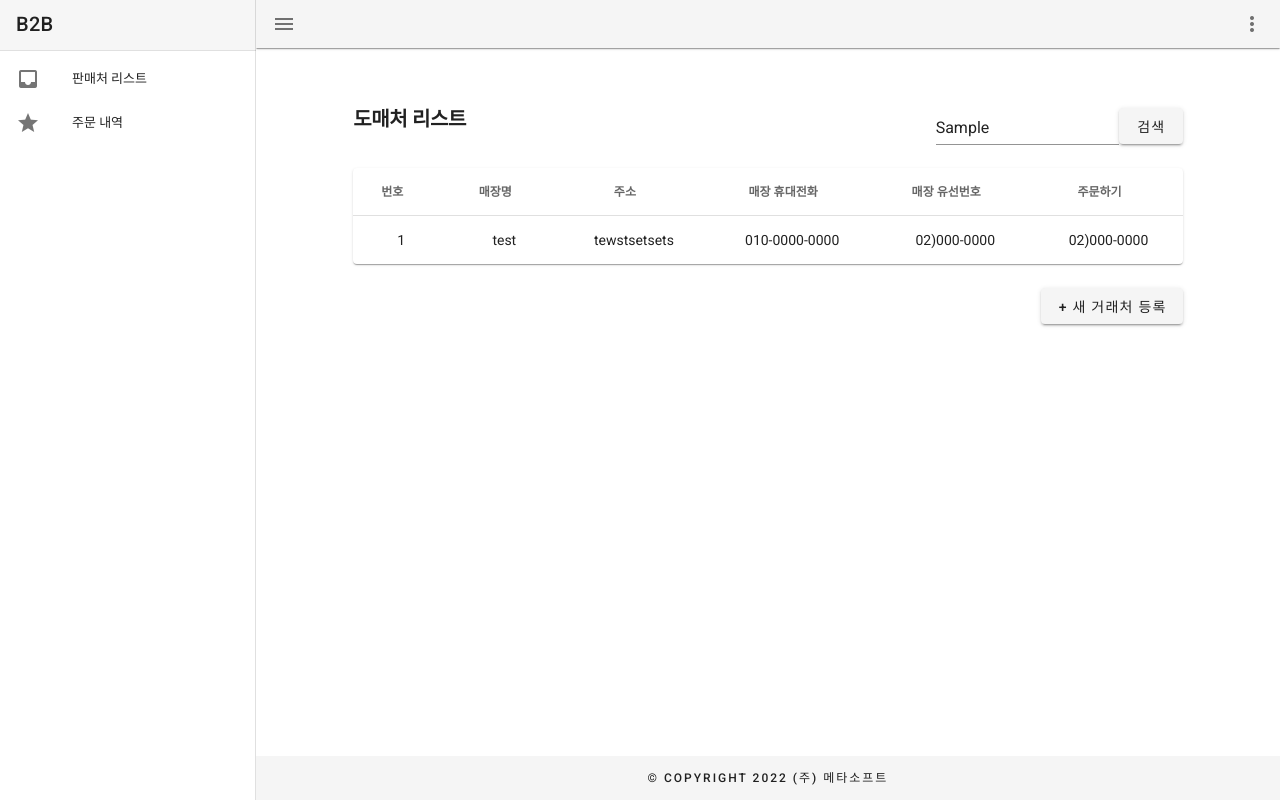
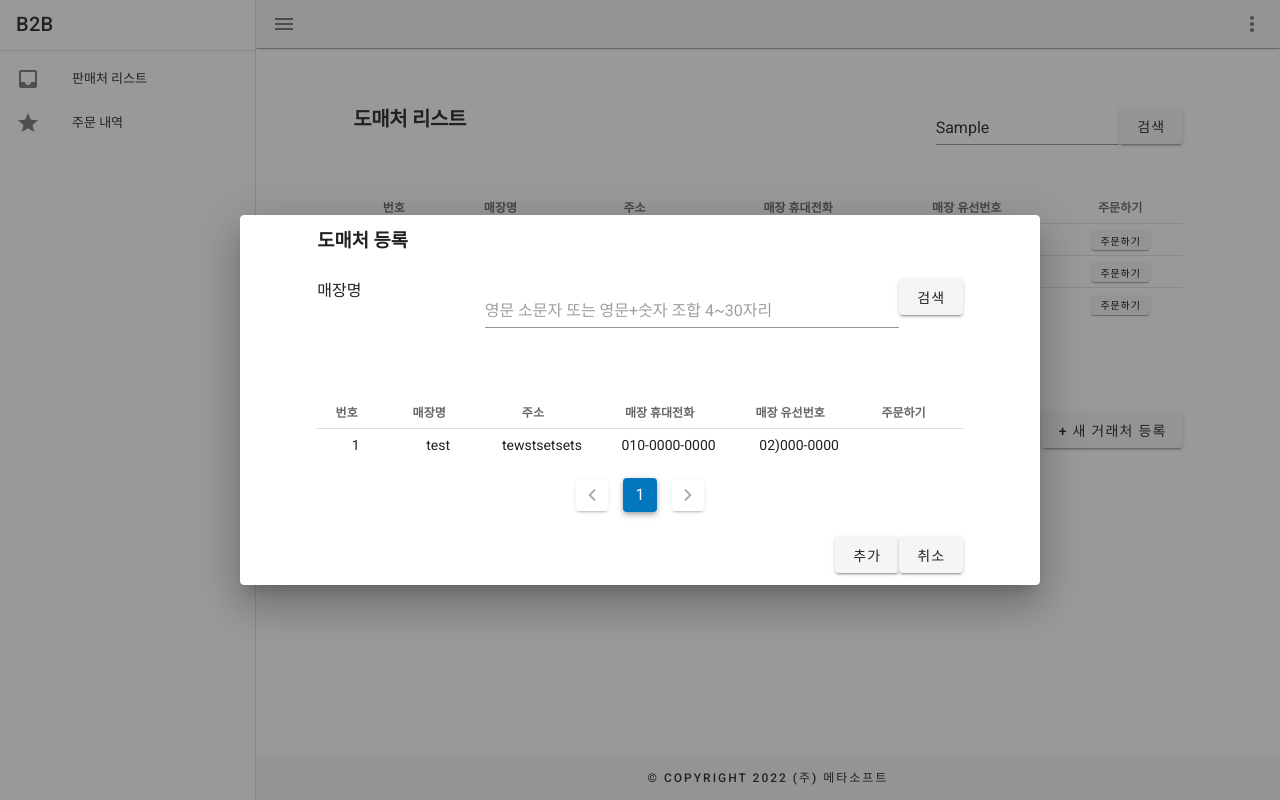
Before and after one commit to jonghoeJoen/b2b, a Vue app: page /wholesaler in a window 1280 px wide. Both pictures are taken after typing "Sample" into the empty fields and a click on the button "+ 새 거래처 등록". Built offline with nearby package versions, Linux system fonts and the light colour scheme.

Commit message:
dataTable 페이지 수정

```diff
--- a/src/components/DataTableCustom.vue
+++ b/src/components/DataTableCustom.vue
@@ -800,6 +800,12 @@ export default Vue.component('data-table-custom-component', {
         };
     },
     watch: {
+        headers: {
+            handler(n) {
+                console.log(n);
+            },
+            deep:true,
+        },
         dataProps: {
             handler(n) {
                 this.$nextTick(() => {
--- a/src/components/newAccount.vue
+++ b/src/components/newAccount.vue
@@ -2,13 +2,14 @@
     <v-dialog
         scrollable
         persistent
-        width="600px"
+        width="800px"
         v-model="valueData"
         @click:outside="closeModal()"
         @keydown.esc="closeModal()">
-        <v-row>
-            <div class="col-10">
-                <div class="row justify-content-center">
+        <v-card class="pa-3">
+        <v-row dense class="d-flex justify-center">
+            <v-col cols="10">
+                <v-row>
                     <div class="col-12">
                         <div class="d-block text-start">
                             <h3>도매처 등록</h3>
@@ -17,7 +18,7 @@
                     <v-col cols="3">
                         매장명
                     </v-col>
-                    <v-col cols="9">
+                    <v-col cols="9" class="d-flex justify-center">
                         <v-text-field
                             type="text"
                             class="form-control"
@@ -26,23 +27,37 @@
                         <v-btn> 검색 </v-btn>
                     </v-col>
                     <v-col cols="12">
-                        <!-- <b-table striped hover :items="dataTable.item" :fields="dataTable.fields">
-                            <template #cell(order)="row">
-                                <b-button size="sm" @click="dialogChange(row.item)" class="mr-2">
-                                선택
-                                </b-button>
-                            </template>
-                        </b-table> -->
+                        <data-table-custom-component
+                            class="th-center"
+                            dense
+                            itemsPerPageHide
+                            countHide
+                            :headers="dataTable.headers"
+                            :items="dataTable.items"
+                            :totalRows="dataTable.totalRows"
+                            :loading="dataTable.loading"
+                            :page="dataTable.page"
+                            :search="dataTable.search"
+                            :items-per-page="dataTable.itemsPerPage"
+                            :cell="dataTable.cell"
+                            :sort-by="dataTable.sortBy"
+                            :sort-desc="dataTable.sortDesc"
+                            multi-sort
+                            content-class="tableline equipment-table td50"
+                            @click:multiButton="clickMultiButton($event)"
+                        >
+                        </data-table-custom-component>
                     </v-col>
-                </div>
-            </div>
+                </v-row>
+            </v-col>
             <div class="col-10">
                 <div style="display: flex; justify-content: end">
-                    <v-btn class="mt-3" block @click="closeModal()" style="margin-right: 3px">추가</v-btn>
-                    <v-btn class="mt-3" block @click="closeModal()">취소</v-btn>
+                    <v-btn @click="closeModal()">추가</v-btn>
+                    <v-btn @click="closeModal()">취소</v-btn>
                 </div>
             </div>
         </v-row>
+        </v-card>
     </v-dialog>
 </template>
 
@@ -64,17 +79,32 @@ export default Vue.component('new-account', {
         return {
             valueData: false,
             dataTable: {
-				fields : [
-					{ label: '건물명', key: 'id', thClass: 'text-center', tdClass: 'text-center', sortable: false },
-					{ label: '매장명', key: 'storeName', thClass: 'text-center', tdClass: 'text-center',  sortable: false },
-					{ label: '주소', key: 'postcode', thClass: 'text-center', tdClass: 'text-center', sortable: false },
-					{ label: '매장 유선번호', key: 'phone1', thClass: 'text-center', tdClass: 'text-center', sortable: false },
-					{ label: '매장 휴대전화', key: 'phone2', thClass: 'text-center', tdClass: 'text-center', sortable: false },
-					{ label: '선택', key: 'order', thClass: 'text-center', tdClass: 'text-center', sortable: false },
+				headers : [
+                    {
+                        text: '번호', sortable: true, value: 'id', align: 'center', cellClass: 'w-10 text-center',
+                    },
+                    {
+                        text: '매장명', sortable: true, value: 'storeName', align: 'center', cellClass: 'w-10 text-center',
+                    },
+                    {
+                        text: '주소', sortable: true, value: 'postcode', align: 'center', cellClass: 'w-10 text-center',
+                    },
+                    {
+                        text: '매장 휴대전화', sortable: true, value: 'phone1', align: 'center', cellClass: 'w-10 text-center',
+                    },
+                    {
+                        text: '매장 유선번호', sortable: true, value: 'phone2', align: 'center', cellClass: 'w-10 text-center',
+                    },
+                    {
+                        text: '주문하기', sortable: true, value: 'order', align: 'center', cellClass: 'w-10 text-center',
+                    },
 				],
-				item: [
-                    { id: 1, storeName: 'test', postcode: 'tewstsetsets', phone1: '010-0000-0000', phone2: '02)000-0000'}
+				items: [
+                    { id: 1, storeName: 'test', postcode: 'tewstsetsets', phone1: '010-0000-0000', phone2: '02)000-0000', }
                 ],
+                page: 1,
+                itemsPerPage: 10,
+                totalRows: 10,
 			},
         };
     },
@@ -82,11 +112,6 @@ export default Vue.component('new-account', {
         value(newValue) {
             this.valueData = newValue;
             this.$emit('input', newValue);
-            if(newValue) {
-                this.$refs['new-account'].show()
-            } else {
-                this.$refs['new-account'].hide()
-            }
         },
         valueData(newValue) {
             this.$emit('input', newValue);
--- a/src/components/orderModify.vue
+++ b/src/components/orderModify.vue
@@ -6,7 +6,8 @@
         v-model="valueData"
         @click:outside="closeModal()"
         @keydown.esc="closeModal()">
-        <v-row>
+        <v-card class="pa-3">
+            <v-row dense class="d-flex justify-center">
                 <v-col cols="10">
                     <v-row>
                         <v-col cols="12">
@@ -37,11 +38,12 @@
                 </v-col>
                 <v-col cols="10">
                     <div class="d-flex justify-end">
-                    <b-button class="mt-3" block @click="closeModal()" style="margin-right: 3px">추가</b-button>
-                    <b-button class="mt-3" block @click="closeModal()">취소</b-button>
+                        <v-btn @click="closeModal()" style="margin-right: 3px">추가</v-btn>
+                        <v-btn @click="closeModal()">취소</v-btn>
                     </div>
                 </v-col>
             </v-row>
+        </v-card>
     </v-dialog>
 </template>
 
@@ -63,13 +65,25 @@ export default Vue.component('order-modify', {
         return {
             valueData: false,
             dataTable: {
-				fields : [
-					{ label: '건물명', key: 'id', thClass: 'text-center', tdClass: 'text-center', sortable: false },
-					{ label: '매장명', key: 'storeName', thClass: 'text-center', tdClass: 'text-center',  sortable: false },
-					{ label: '주소', key: 'postcode', thClass: 'text-center', tdClass: 'text-center', sortable: false },
-					{ label: '매장 유선번호', key: 'phone1', thClass: 'text-center', tdClass: 'text-center', sortable: false },
-					{ label: '매장 휴대전화', key: 'phone2', thClass: 'text-center', tdClass: 'text-center', sortable: false },
-					{ label: '선택', key: 'order', thClass: 'text-center', tdClass: 'text-center', sortable: false },
+				headers : [
+                    {
+                        text: '번호', sortable: true, value: 'id', align: 'center', cellClass: 'w-10 text-center',
+                    },
+                    {
+                        text: '매장명', sortable: true, value: 'storeName', align: 'center', cellClass: 'w-10 text-center',
+                    },
+                    {
+                        text: '주소', sortable: true, value: 'postcode', align: 'center', cellClass: 'w-10 text-center',
+                    },
+                    {
+                        text: '매장 휴대전화', sortable: true, value: 'phone1', align: 'center', cellClass: 'w-10 text-center',
+                    },
+                    {
+                        text: '매장 유선번호', sortable: true, value: 'phone2', align: 'center', cellClass: 'w-10 text-center',
+                    },
+                    {
+                        text: '주문하기', sortable: true, value: 'phone2', align: 'center', cellClass: 'w-10 text-center',
+                    },
 				],
 				item: [
                     { id: 1, storeName: 'test', postcode: 'tewstsetsets', phone1: '010-0000-0000', phone2: '02)000-0000'}
@@ -81,11 +95,6 @@ export default Vue.component('order-modify', {
         value(newValue) {
             this.valueData = newValue;
             this.$emit('input', newValue);
-            if(newValue) {
-                this.$refs['order-modify'].show()
-            } else {
-                this.$refs['order-modify'].hide()
-            }
         },
         valueData(newValue) {
             this.$emit('input', newValue);
--- a/src/page/vendor/orderHistory/Main.vue
+++ b/src/page/vendor/orderHistory/Main.vue
@@ -62,9 +62,33 @@ export default{
                         text: '매장 유선번호', sortable: true, value: 'phone2', align: 'center', cellClass: 'w-10 text-center',
                     },
                     {
-                        text: '주문하기', sortable: true, value: 'phone2', align: 'center', cellClass: 'w-10 text-center',
+                        text: '주문하기', sortable: true, value: 'phone2', align: 'center', cellClass: 'w-10 text-center', type: 'multiButton',
                     },
 				],
+                cell: {
+                    multiButton: {
+                        order: {
+                            buttonList: [
+                                {
+                                    color: 'view',
+                                    style: this.$vuetify.theme.dark ? 'color: #000;' : 'color: #000;',
+                                    contentClass: 'elevation-1 btn-black',
+                                    title: '주문하기',
+                                },
+                            ]
+                        },
+                    },
+                    textField: {
+                        set: {
+
+                        },
+                    },
+                    radio: {
+                        use: {
+
+                        },
+                    },
+                },
 				item: [
                     { id: 1, storeName: 'test', postcode: 'tewstsetsets', phone1: '010-0000-0000', phone2: '02)000-0000'}
                 ],
--- a/src/page/vendor/wholesaleList/Main.vue
+++ b/src/page/vendor/wholesaleList/Main.vue
@@ -14,16 +14,30 @@
                         </div>
                     </v-col>
                     <v-col cols="10">
-                        <v-data-table
+                        <data-table-custom-component
+                            class="th-center"
+                            dense
+                            itemsPerPageHide
+                            countHide
                             :headers="dataTable.headers"
-                            :items="dataTable.item"
-                            hide-default-footer
-                            class="elevation-1"
-                        ></v-data-table>
+                            :items="dataTable.items"
+                            :totalRows="dataTable.totalRows"
+                            :loading="dataTable.loading"
+                            :page="dataTable.page"
+                            :search="dataTable.search"
+                            :items-per-page="dataTable.itemsPerPage"
+                            :cell="dataTable.cell"
+                            :sort-by="dataTable.sortBy"
+                            :sort-desc="dataTable.sortDesc"
+                            multi-sort
+                            content-class="tableline equipment-table td50"
+                            @click:multiButton="clickMultiButton($event)"
+                        >
+                        </data-table-custom-component>
                     </v-col>
                     <v-col cols="10">
                         <div style="width:100%; display:flex; justify-content: end;">
-                            <v-btn>
+                            <v-btn @click="dialogChange()">
                                 + 새 거래처 등록
                             </v-btn>
                         </div>
@@ -40,13 +54,16 @@
     </v-card>
 </template>
 <script>
+import Vue from 'vue';
 // import axios from 'axios';
 import newAccount from '../../../components/newAccount.vue';
 import OrderModify from '../../../components/orderModify.vue';
-export default{
-  components: { newAccount, OrderModify },
+import DataTableCustom from '@/components/DataTableCustom.vue';
+export default Vue.extend({
+  components: { newAccount, OrderModify},
 	data(){
 		return {
+            DataTableCustom,
 			dataentry:{
 				name:"",
 				department:"",
@@ -69,12 +86,31 @@ export default{
                         text: '매장 유선번호', sortable: true, value: 'phone2', align: 'center', cellClass: 'w-10 text-center',
                     },
                     {
-                        text: '주문하기', sortable: true, value: 'phone2', align: 'center', cellClass: 'w-10 text-center',
+                        text: '주문하기', value: 'order', align: 'center', cellClass: 'w-10 text-center', type: 'multiButton',
                     },
 				],
-				item: [
-                    { id: 1, storeName: 'test', postcode: 'tewstsetsets', phone1: '010-0000-0000', phone2: '02)000-0000'}
+				items: [
+                    { id: 1, storeName: 'test', postcode: 'tewstsetsets', phone1: '010-0000-0000', phone2: '02)000-0000'},
+                    { id: 2, storeName: 'test', postcode: 'tewstsetsets', phone1: '010-0000-0000', phone2: '02)000-0000'},
+                    { id: 3, storeName: 'test', postcode: 'tewstsetsets', phone1: '010-0000-0000', phone2: '02)000-0000'},
                 ],
+                page: 1,
+                itemsPerPage: 10,
+                totalRows: 10,
+                cell: {
+                    multiButton: {
+                        order: {
+                            buttonList: [
+                                {
+                                    color: 'view',
+                                    style: this.$vuetify.theme.dark ? 'color: #000;' : 'color: #000;',
+                                    contentClass: 'elevation-1 btn-black',
+                                    title: '주문하기',
+                                },
+                            ]
+                        },
+                    },
+                },
 			},
             dialog: {
                 accountValue: false,
@@ -83,13 +119,20 @@ export default{
 		};
 	},
 	methods: {
-        // dialogChange() {
-        //     this.dialog.accountValue = true;
-        // },
-        // order(data) {
-        //     this.dialog.orderValue = true;
-        //     console.log(data);
-        // },
+        dialogChange() {
+            this.dialog.accountValue = true;
+        },
+        order(data) {
+            this.dialog.orderValue = true;
+            console.log(data);
+        },
+        clickMultiButton(data) {
+            console.log(data);
+            if(data.header == 'order') {
+                console.log(data);
+                this.dialog.orderValue = true;
+            }
+        }
 		// submit() {
 		// 	const path = 'http://127.0.0.1:5000/dataentry'
 		// 	const data = axios.post(path, {
@@ -107,7 +150,7 @@ export default{
 	},
 	mounted() {
 	}
-}
+})
 </script>
 
 <style>
```
Also changed, not shown: .eslintrc.js. Lines whose indentation alone changed are shown as unchanged.
